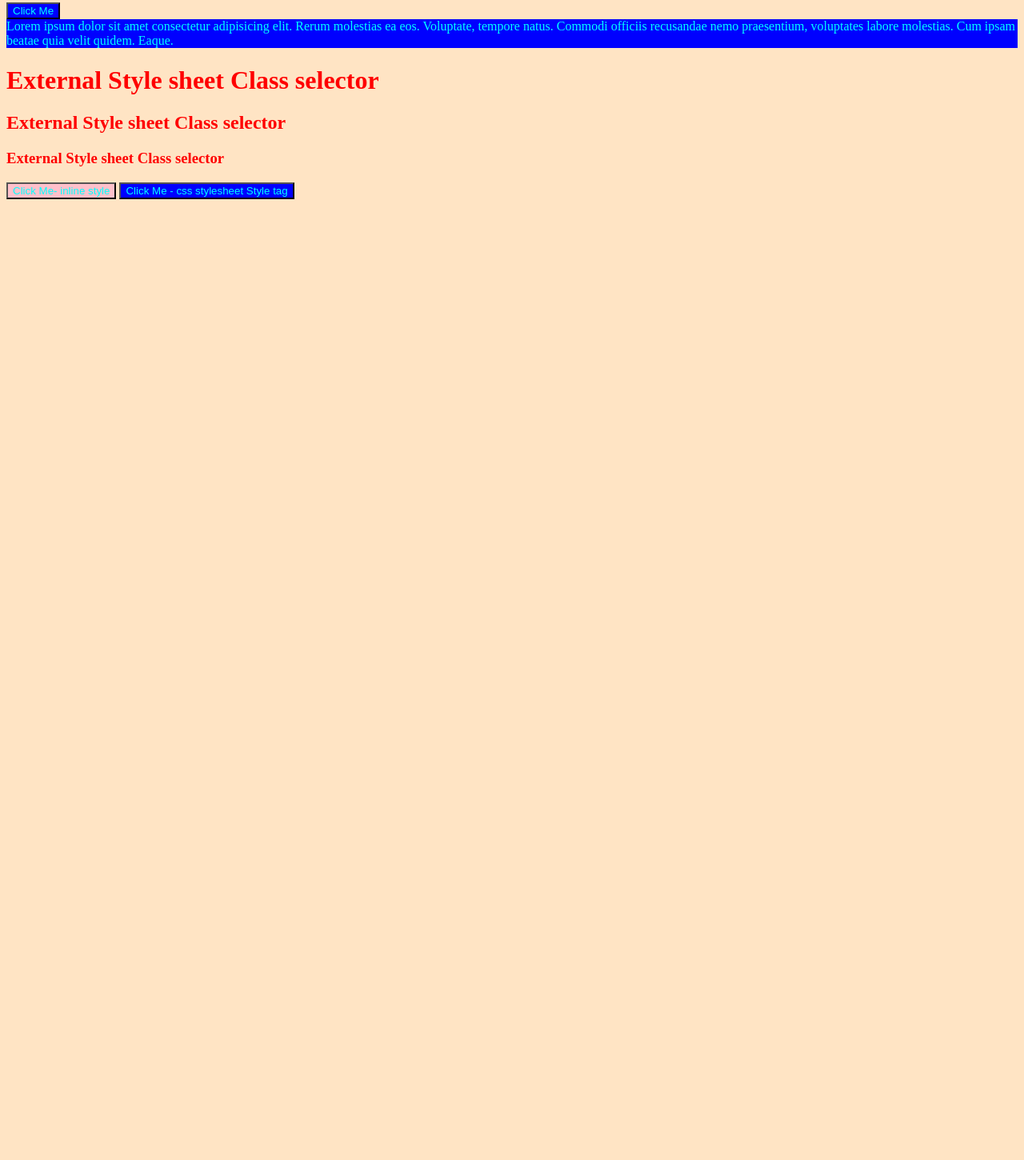
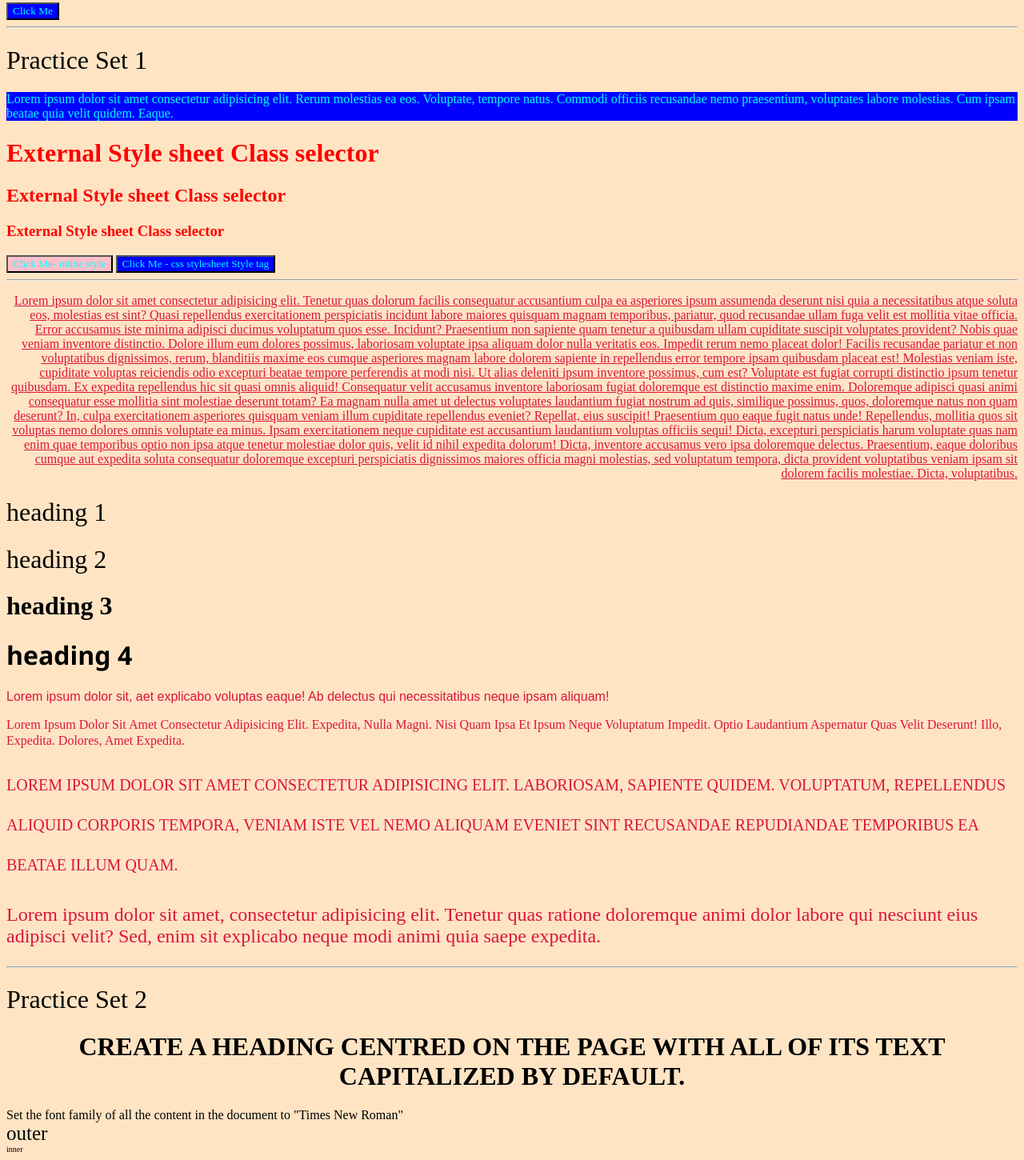
Before and after one commit to jsneham/CSS, a plain HTML site: page index.html in a window 1280 px wide. Shown: the part 169-1619 px from the top of the page at 80% size. Before the commit the page ends 800 px from the top, so only its background shows below. Drawn offline with Linux system fonts and the light colour scheme.

Commit message:
text properties, Practice set 2

```diff
--- a/index.html
+++ b/index.html
@@ -1,10 +1,10 @@
 <!DOCTYPE html>
 <html lang="en">
   <head>
-    <meta charset="UTF-8">
-    <meta name="viewport" content="width=device-width, initial-scale=1.0">
+    <meta charset="UTF-8" />
+    <meta name="viewport" content="width=device-width, initial-scale=1.0" />
     <title>Learning CSS</title>
-    <link rel="stylesheet" href="style.css">
+    <link rel="stylesheet" href="style.css" />
     <style>
       button {
         background-color: blue;
@@ -12,21 +12,107 @@
     </style>
   </head>
   <body>
-    <h1 style="color: red;">Hello From Developer</h1>
+    <h1 style="color: red">Hello From Developer</h1>
     <h1 id="headingOne">External Style sheet</h1>
     <p class="myClass">Simple and normal para</p>
     <button>Click Me</button>
-
+    <hr />
+    <h1 id="h1">Practice Set 1</h1>
     <div id="box">
-        Lorem ipsum dolor sit amet consectetur adipisicing elit. Rerum molestias ea eos. Voluptate, tempore natus. Commodi officiis recusandae nemo praesentium, voluptates labore molestias. Cum ipsam beatae quia velit quidem. Eaque.
+      Lorem ipsum dolor sit amet consectetur adipisicing elit. Rerum molestias
+      ea eos. Voluptate, tempore natus. Commodi officiis recusandae nemo
+      praesentium, voluptates labore molestias. Cum ipsam beatae quia velit
+      quidem. Eaque.
     </div>
 
     <h1 class="heading">External Style sheet Class selector</h1>
     <h2 class="heading">External Style sheet Class selector</h2>
     <h3 class="heading">External Style sheet Class selector</h3>
 
-    <button style="background-color: pink;">Click Me- inline style </button>
-    <button >Click Me - css stylesheet  Style tag</button>
+    <button style="background-color: pink">Click Me- inline style</button>
+    <button>Click Me - css stylesheet Style tag</button>
 
+    <hr />
+
+    <p class="textProperty">
+      Lorem ipsum dolor sit amet consectetur adipisicing elit. Tenetur quas
+      dolorum facilis consequatur accusantium culpa ea asperiores ipsum
+      assumenda deserunt nisi quia a necessitatibus atque soluta eos, molestias
+      est sint? Quasi repellendus exercitationem perspiciatis incidunt labore
+      maiores quisquam magnam temporibus, pariatur, quod recusandae ullam fuga
+      velit est mollitia vitae officia. Error accusamus iste minima adipisci
+      ducimus voluptatum quos esse. Incidunt? Praesentium non sapiente quam
+      tenetur a quibusdam ullam cupiditate suscipit voluptates provident? Nobis
+      quae veniam inventore distinctio. Dolore illum eum dolores possimus,
+      laboriosam voluptate ipsa aliquam dolor nulla veritatis eos. Impedit rerum
+      nemo placeat dolor! Facilis recusandae pariatur et non voluptatibus
+      dignissimos, rerum, blanditiis maxime eos cumque asperiores magnam labore
+      dolorem sapiente in repellendus error tempore ipsam quibusdam placeat est!
+      Molestias veniam iste, cupiditate voluptas reiciendis odio excepturi
+      beatae tempore perferendis at modi nisi. Ut alias deleniti ipsum inventore
+      possimus, cum est? Voluptate est fugiat corrupti distinctio ipsum tenetur
+      quibusdam. Ex expedita repellendus hic sit quasi omnis aliquid!
+      Consequatur velit accusamus inventore laboriosam fugiat doloremque est
+      distinctio maxime enim. Doloremque adipisci quasi animi consequatur esse
+      mollitia sint molestiae deserunt totam? Ea magnam nulla amet ut delectus
+      voluptates laudantium fugiat nostrum ad quis, similique possimus, quos,
+      doloremque natus non quam deserunt? In, culpa exercitationem asperiores
+      quisquam veniam illum cupiditate repellendus eveniet? Repellat, eius
+      suscipit! Praesentium quo eaque fugit natus unde! Repellendus, mollitia
+      quos sit voluptas nemo dolores omnis voluptate ea minus. Ipsam
+      exercitationem neque cupiditate est accusantium laudantium voluptas
+      officiis sequi! Dicta, excepturi perspiciatis harum voluptate quas nam
+      enim quae temporibus optio non ipsa atque tenetur molestiae dolor quis,
+      velit id nihil expedita dolorum! Dicta, inventore accusamus vero ipsa
+      doloremque delectus. Praesentium, eaque doloribus cumque aut expedita
+      soluta consequatur doloremque excepturi perspiciatis dignissimos maiores
+      officia magni molestias, sed voluptatum tempora, dicta provident
+      voluptatibus veniam ipsam sit dolorem facilis molestiae. Dicta,
+      voluptatibus.
+    </p>
+
+    <h1 id="h1">heading 1</h1>
+    <h1 id="h2">heading 2</h1>
+    <h1 id="h3">heading 3</h1>
+    <h1 id="h4">heading 4</h1>
+    <div>
+      <p id="oneFont">
+        Lorem ipsum dolor sit, aet explicabo voluptas eaque! Ab delectus qui
+        necessitatibus neque ipsam aliquam!
+      </p>
+
+      <p id="paraOne">
+        Lorem ipsum dolor sit amet consectetur adipisicing elit. Expedita, nulla
+        magni. Nisi quam ipsa et ipsum neque voluptatum impedit. Optio
+        laudantium aspernatur quas velit deserunt! Illo, expedita. Dolores, amet
+        expedita.
+      </p>
+      <p id="paraTwo">
+        Lorem ipsum dolor sit amet consectetur adipisicing elit. Laboriosam,
+        sapiente quidem. Voluptatum, repellendus aliquid corporis tempora,
+        veniam iste vel nemo aliquam eveniet sint recusandae repudiandae
+        temporibus ea beatae illum quam.
+      </p>
+      <p id="paraThree">
+        Lorem ipsum dolor sit amet, consectetur adipisicing elit. Tenetur quas
+        ratione doloremque animi dolor labore qui nesciunt eius adipisci velit?
+        Sed, enim sit explicabo neque modi animi quia saepe expedita.
+      </p>
+      <hr>
+      <div>
+        <h1 id="h1">Practice Set 2</h1>
+        <h1 id="qOne"> Create a heading centred on the page with all of its text capitalized by default.</h1>
+        <div id="qTwo">
+            Set the font family of all the content in the document to "Times New Roman"
+        </div>
+
+        <div id="outer">
+            outer
+            <div id="inner">
+                inner
+            </div>
+        </div>
+      </div>
+    </div>
   </body>
 </html>
--- a/style.css
+++ b/style.css
@@ -1,6 +1,8 @@
 /* universal selector */
 * {
-  color: aqua;
+    color: aqua;
+    font-family: 'Times New Roman', Times, serif;
+
 }
 
 /* Element Selctor */
@@ -50,3 +52,68 @@ body {
 button {
   background-color: green;
 }
+
+
+.textProperty {
+    text-align: right;
+    text-decoration : underline;
+}
+
+#h1 {
+    font-weight: 100;
+    color: black;
+}
+#h2 {
+    font-weight: 250;
+    color: black;
+}
+#h3 {
+    font-weight: 600;
+    color: black;
+}
+#h4 {
+    font-weight: 900;
+    color: black;
+    font-family: 'Segoe UI', Tahoma, Geneva, Verdana, sans-serif
+}
+#oneFont {
+    font-family: arial;
+}
+
+#paraOne {
+    font-size: 16px ;
+    line-height: 20px;
+    text-transform: capitalize;
+
+}
+
+#paraTwo {
+    font-size: 20px;
+    line-height: 50px;
+    text-transform: uppercase;
+}
+
+#paraThree {
+    font-size: 24px;
+}
+
+#qOne {
+    text-align: center;
+    text-transform: uppercase;
+    color: black;
+}
+
+#qTwo{
+    /* font-family: 'Times New Roman', Times, serif; */
+    color: black;
+}
+
+#outer{
+ font-size: 25px;
+ color: black;
+}
+
+#inner{
+    font-size: 10px;
+    color: black;
+}
```
Also changed, not shown: 1 other file. Lines whose indentation alone changed are shown as unchanged.
